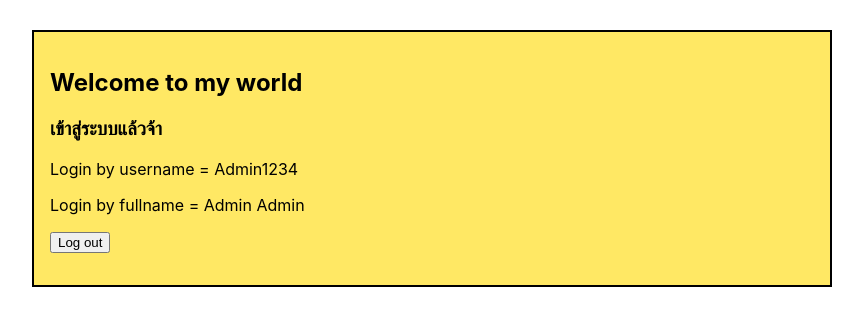
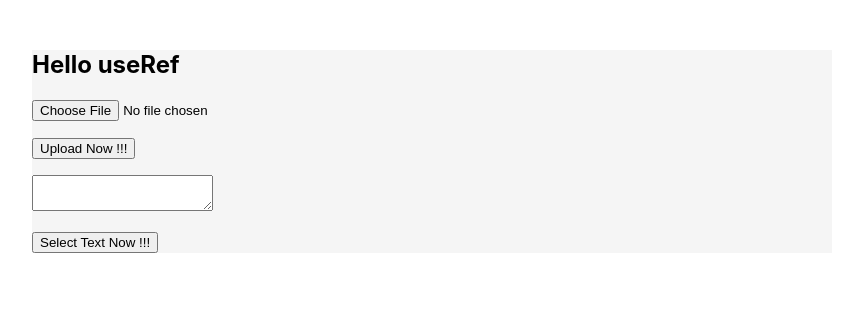
Before and after one commit to PNYWT/Basic_React, a React (Create React App) app in the folder hello-react/: page / in a window 1280 px wide. Shown: the top 326 px of the page, without its empty margins (208-1071 px from the left). Built offline with nearby package versions, Linux system fonts and the light colour scheme.

Commit message:
update
userContent x useReducer
useRef
ForwardRef

```diff
--- a/hello-react/src/App.js
+++ b/hello-react/src/App.js
@@ -1,23 +1,35 @@
-import React, { useEffect, useState } from "react";
+import React, { useEffect, useReducer, useRef, useState } from "react";
 import "./App.css";
-import LoginArea from "./Component/LoginArea";
+import SelectTextAreaManager from "./Component/SelectTextAreaManager";
+import UploadFileManager from "./Component/UploadFileManager";
+// import UploadFileAndTextCopy from "./Component/UploadFileAndTextCopy"; //<UploadFileAndTextCopy></UploadFileAndTextCopy>
+// import LoginMain from "./Component/LoginMain"; <LoginMain></LoginMain>
 //import KeyBoardManager from "./Component/KeyBoardManager"; //<KeyBoardManager>ใช้ก็เอาไปใส่ใน Return </KeyBoardManager>
 // import MainBeforePopupView from "./Component/MainBeforePopupView"; ใช้ก็เอาไปใส่ใน Return <MainBeforePopupView/>
 
-const fakeUser = {userName:"Admin1234", fullName: "Admin Admin"};
-const LoginUserInfo = React.createContext();
+function App() {
+  const fileRef = useRef(null);
+  const textAreaRef = useRef(null);
 
-function App() {
+  function uploadFile() {
+    const currentFile = fileRef.current.files[0];
+    console.log(currentFile);
+  }
+
+  function commentPostCopy() {
+    textAreaRef.current.focus();
+    textAreaRef.current.select();
+  }
+
   //return UI
   return (
-    <LoginUserInfo.Provider value={fakeUser}>
-      <section className="app-section">
+    <section className="app-section">
       <div className="app-container">
-        <LoginArea/>
+        <h2>Hello useRef</h2>
+        <UploadFileManager uploadFileSelect={uploadFile} ref={fileRef}/>
+        <SelectTextAreaManager selectCommentPostCopy={commentPostCopy} ref={textAreaRef}/>
       </div>
     </section>
-    </LoginUserInfo.Provider>
   );
 }
-export {LoginUserInfo};
 export default App;
--- a/hello-react/src/Component/LoginArea.css
+++ b/hello-react/src/Component/LoginArea.css
@@ -1,5 +1,5 @@
 .box {
-    background-color: rgb(255, 232, 100);
+    background-color: rgb(224, 221, 200);
     border: 2px solid black;
     padding: 16px;
 }
--- a/hello-react/src/Component/LoginIsLogin.js
+++ b/hello-react/src/Component/LoginIsLogin.js
@@ -1,21 +1,32 @@
 import { useContext } from "react";
-import { LoginUserInfo } from "../App";
+import { LoginContext } from "./LoginMain";
+
+const fakeUser = {userName:"Admin1234", fullName: "Admin Admin"};
 
 function LoginIsLogin() {
-    const userLoginPage = useContext(LoginUserInfo)
+    const {userDataState, userDataDispatch} = useContext(LoginContext)
 
-    if (!!userLoginPage) {
+    function loginSubmit(event){
+        event.preventDefault();
+        userDataDispatch({type:"login_type" , payload: fakeUser})
+    }
+
+    function logoutUser(){
+        userDataDispatch({type:"logout_type"})
+    }
+
+    if (!!userDataState) {
         return (
             <div>
                 <h3>เข้าสู่ระบบแล้วจ้า</h3>
-                <p>Login by username = {userLoginPage.userName}</p>
-                <p>Login by fullname = {userLoginPage.fullName}</p>
-                <p><button>Log out</button></p>
+                <p>Login by username = {userDataState.userName}</p>
+                <p>Login by fullname = {userDataState.fullName}</p>
+                <p><button onClick={logoutUser}>Log out</button></p>
             </div>
         );
     }else{
         return (
-            <form>
+            <form onSubmit={loginSubmit}>
                 <h3>โปรดเข้าสู่ระบบ</h3>
                 <p><input type="text" placeholder="Username" /></p>
                 <p><input type="password" placeholder="Password" /></p>
@@ -24,5 +35,4 @@ function LoginIsLogin() {
         );
     }
 }
-
 export default LoginIsLogin;
--- /dev/null
+++ b/hello-react/src/Component/LoginMain.js
@@ -0,0 +1,31 @@
+import LoginArea from "./LoginArea";
+import React, { useReducer} from "react";
+
+const LoginContext = React.createContext();
+
+function setReducer(state, action){
+  if (action.type === "login_type"){
+    const {userName, fullName} = action.payload //{userName:"Admin1234", fullName: "Admin Admin"};
+    return {userName, fullName}
+  }else if (action.type === "logout_type"){
+    return null;
+  }else{
+    return state;
+  }
+}
+
+function LoginMain(){
+    const [userDataState, userDataDispatch] = useReducer(setReducer,null);
+  //return UI
+  return (
+    <LoginContext.Provider value={{userDataState,userDataDispatch}}>
+      <section className="app-section">
+      <div className="app-container">
+        <LoginArea/>
+      </div>
+    </section>
+    </LoginContext.Provider>
+  );
+}
+export {LoginContext};
+export default LoginMain;
--- /dev/null
+++ b/hello-react/src/Component/SelectTextAreaManager.js
@@ -0,0 +1,16 @@
+import React from "react";
+
+const SelectTextAreaManager = React.forwardRef((props, ref)=> {
+    return(
+        <div>
+        <p>
+          <textarea ref={ref}></textarea>
+        </p>
+        <p>
+          <button onClick={props.selectCommentPostCopy}>Select Text Now !!!</button>
+        </p>
+      </div>
+    );
+});
+
+export default SelectTextAreaManager;
--- /dev/null
+++ b/hello-react/src/Component/UploadFileAndTextCopy.js
@@ -0,0 +1,32 @@
+import React, { useRef } from "react";
+function UploadFileAndTextCopy(){
+    const fileRef = useRef(null);
+    const textAreaRef = useRef(null);
+
+    function uploadFile() {
+      const currentFile = fileRef.current.files[0];
+      console.log(currentFile);
+    }
+
+    function commentPostCopy() {
+      textAreaRef.current.focus();
+      textAreaRef.current.select();
+    }
+    return(
+       <div>
+         <p>
+          <input type="file" ref={fileRef}></input>
+        </p>
+        <p>
+          <button onClick={uploadFile}>Upload Now !!!</button>
+        </p>
+        <p>
+          <textarea ref={textAreaRef}></textarea>
+        </p>
+        <p>
+          <button onClick={commentPostCopy}>Comment Now !!!</button>
+        </p>
+       </div>
+    );
+}
+export default UploadFileAndTextCopy;
--- /dev/null
+++ b/hello-react/src/Component/UploadFileManager.js
@@ -0,0 +1,16 @@
+import React from "react";
+
+const UploadFileManager = React.forwardRef((props, ref)=> {
+    return(
+        <div>
+        <p>
+          <input type="file" ref={ref}></input>
+        </p>
+        <p>
+          <button onClick={props.uploadFileSelect}>Upload Now !!!</button>
+        </p>
+      </div>
+    );
+});
+
+export default UploadFileManager;
```
Also changed, not shown: hello-react/src/Component/LoginMain.css (added).
